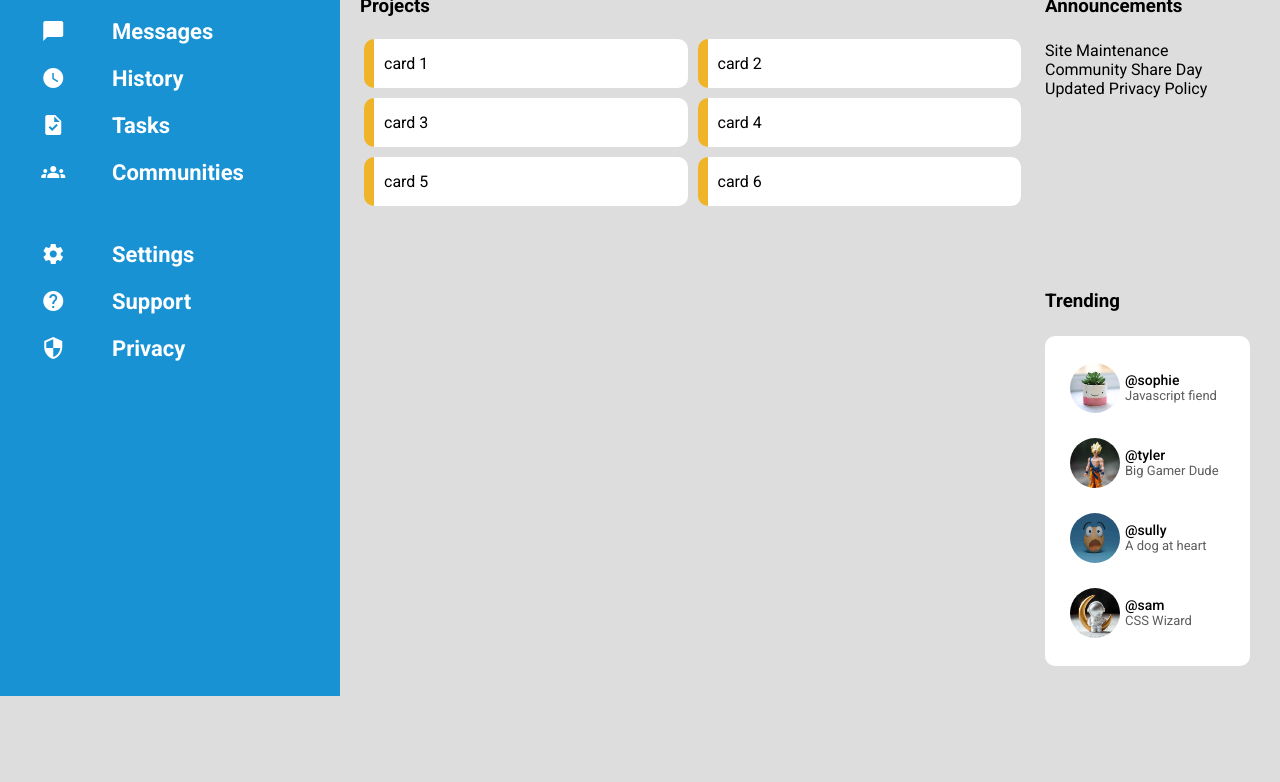
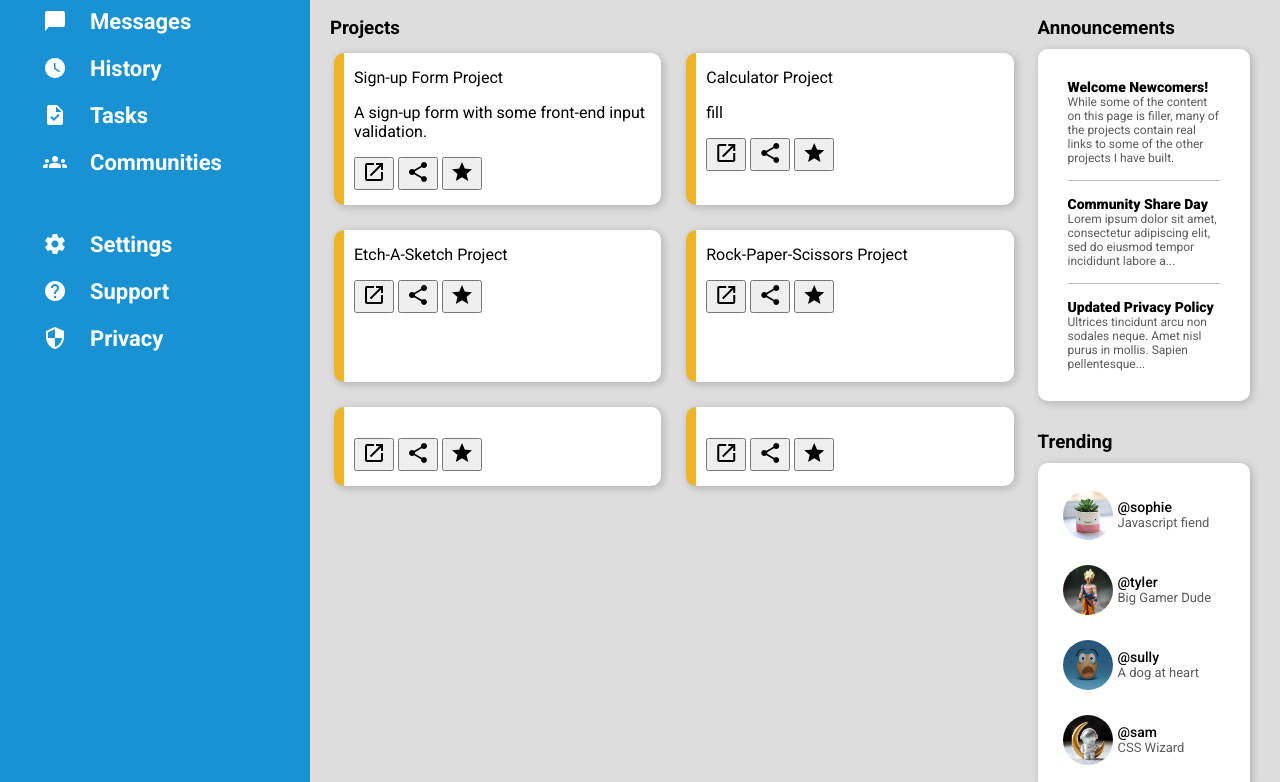
Before and after one commit to spuddister/admin-dashboard-project, a plain HTML site: page index.html in a window 1280 px wide. Shown: the part 197-979 px from the top of the page. Before the commit the page ends 893 px from the top, so only its background shows below. Drawn offline with Linux system fonts and the light colour scheme.

Commit message:
Styled the Annoucements section. Started adding content to the project cards. Adjusted spacing of sidebar.

```diff
--- a/index.html
+++ b/index.html
@@ -63,23 +63,74 @@
         <div class="content">
             <h3>Projects</h3>
             <div class="project-card-grid">
-                <div class="project-card">card 1</div>
-                <div class="project-card">card 2</div>
-                <div class="project-card">card 3</div>
-                <div class="project-card">card 4</div>
-                <div class="project-card">card 5</div>
-                <div class="project-card">card 6</div>
+                <div class="project-card">
+                    <div class="project-card-title">Sign-up Form Project</div>
+                    <p class="project-card-content">A sign-up form with some front-end input validation.</p>
+                    <div class="project-button-wrapper">
+                        <button class="project-button"><span class="material-icons">launch</span></button>
+                        <button class="project-button"><span class="material-icons">share</span></button>
+                        <button class="project-button"><span class="material-icons">star</span></button>
+                    </div>
+                </div>
+                <div class="project-card">
+                    <div class="project-card-title">Calculator Project</div>
+                    <p class="project-card-content">fill</p>
+                    <div class="project-button-wrapper">
+                        <button class="project-button"><span class="material-icons">launch</span></button>
+                        <button class="project-button"><span class="material-icons">share</span></button>
+                        <button class="project-button"><span class="material-icons">star</span></button>
+                    </div>
+                </div>
+                <div class="project-card">
+                    <div class="project-card-title">Etch-A-Sketch Project</div>
+                    <p class="project-card-content"></p>
+                    <div class="project-button-wrapper">
+                        <button class="project-button"><span class="material-icons">launch</span></button>
+                        <button class="project-button"><span class="material-icons">share</span></button>
+                        <button class="project-button"><span class="material-icons">star</span></button>
+                    </div>
+                </div>
+                <div class="project-card">
+                    <div class="project-card-title">Rock-Paper-Scissors Project</div>
+                    <p class="project-card-content"></p>
+                    <div class="project-button-wrapper">
+                        <button class="project-button"><span class="material-icons">launch</span></button>
+                        <button class="project-button"><span class="material-icons">share</span></button>
+                        <button class="project-button"><span class="material-icons">star</span></button>
+                    </div>
+                </div>
+                <div class="project-card">
+                    <div class="project-card-title"></div>
+                    <p class="project-card-content"></p>
+                    <div class="project-button-wrapper">
+                        <button class="project-button"><span class="material-icons">launch</span></button>
+                        <button class="project-button"><span class="material-icons">share</span></button>
+                        <button class="project-button"><span class="material-icons">star</span></button>
+                    </div>
+                </div>
+                <div class="project-card">
+                    <div class="project-card-title"></div>
+                    <p class="project-card-content"></p>
+                    <div class="project-button-wrapper">
+                        <button class="project-button"><span class="material-icons">launch</span></button>
+                        <button class="project-button"><span class="material-icons">share</span></button>
+                        <button class="project-button"><span class="material-icons">star</span></button>
+                    </div>
+                </div>
             </div>
         </div>
         <div class="info-bar">
             <h3 class="announcements">Announcements</h3>
             <div class="announce-card">
-                <div class="info-message">Site Maintenance</div>
-                <div class="info-message">Community Share Day</div>
-                <div class="info-message">Updated Privacy Policy</div>
+                <div class="info-message-title">Welcome Newcomers!</div>
+                <p class="info-message">While some of the content on this page is filler, many of the projects contain real links to some of the other projects I have built.</p>
+                <div class="info-message-title">Community Share Day</div>
+                <p class="info-message">Lorem ipsum dolor sit amet, consectetur adipiscing elit, sed do eiusmod tempor incididunt labore a... </p>
+                <div class="info-message-title">Updated Privacy Policy</div>
+                <p class="info-message">Ultrices tincidunt arcu non sodales neque. Amet nisl purus in mollis. Sapien pellentesque...</p>
             </div>
             <h3 class="trending">Trending</h3>
-            <div class="trending-contacts">
+            <div class="trending-card">
                 <div class="contact">
                     <img src="./img/pic2.jpg" alt="contact1" class="contact-img">
                     <p class="contact-at">@sophie</p>
--- a/styles.css
+++ b/styles.css
@@ -15,7 +15,7 @@ body {
 .grid-container {
     flex: 1;
     display: grid;
-    grid-template: 1.2fr 5fr / minmax(260px, 340px) 6fr 2fr;
+    grid-template: 1.1fr 5fr / minmax(260px, 310px) 6fr 2fr;
 }
 
 .sidebar-grid {
@@ -25,10 +25,10 @@ body {
     background-color: #1992d4;
     font-size: 22px;
     font-weight: 700;
-    padding: 20px 15px 0 0;
+    padding: 20px;
     display: grid;
-    grid-template: 80px repeat(5, 25px) 60px repeat(3, 25px) / 1fr 2fr;
-    gap: 1em 0.25em;
+    grid-template: 70px repeat(5, 25px) 60px repeat(3, 25px) / 70px 2fr;
+    gap: 1em 0;
 }
 
 .sidebar-grid img {
@@ -56,8 +56,9 @@ header {
     grid-row: 1 / 2;
     background-color: white;
     display: grid;
-    grid-template: 40% 60% / 2fr 1fr;
+    grid-template: 45% 55% / 2fr 1fr;
     padding: 0 30px;
+    box-shadow: 0 2px 8px rgba(0, 0, 0, 0.2);
 }
 
 .search-button, .notification-button {
@@ -167,19 +168,24 @@ header {
 }
 
 .interact-button {
-    padding: 5px 20px;
+    padding: 5px 30px;
     background-color: #1992d4;
     color: white;
     font-weight: 700;
     border-radius: 20px;
     height: 40px;
-    width: 90px;
+    min-width: 110px;
     font-size: 14px;
     border: none;
+    justify-content: center;
 }
 
 .interact-button:hover {
     background-color: #0f6a9b;
+}
+
+h3 {
+    margin: 30px 0 10px 0;
 }
 
 .content {
@@ -191,7 +197,7 @@ header {
 
 .project-card-grid {
     display: grid;
-    gap: 10px;
+    gap: 25px;
     padding: 4px;
     grid-template-rows: repeat(2, 1fr);
     grid-template-columns: repeat(auto-fit, minmax(250px, 1fr));
@@ -202,25 +208,27 @@ header {
     border-radius: 10px;
     padding: 15px 10px;
     background-color: white;
-
+    box-shadow: 2px 2px 8px rgba(0, 0, 0, 0.2);
 }
 
 .info-bar {
     grid-column: 3 / -1;
     grid-row: 2 / -1;
-    display: grid;
-    grid-template: 65px 230px 65px 330px / minmax(200px, 1fr);
+    display: flex;
+    flex-direction: column;
     margin-right: 30px;
     margin-bottom: 30px;
 }
 
-.trending-contacts {
+
+.trending-card {
     display: grid;
     grid-template: repeat(4, 65px) / 1fr;
     background-color: white;
     border-radius: 10px;
     padding: 20px;
     gap: 10px;
+    box-shadow: 2px 2px 8px rgba(0, 0, 0, 0.2);
 }
 
 .contact {
@@ -256,6 +264,35 @@ header {
     transition: 200ms;
 }
 
+.announce-card {
+    display: flex;
+    flex-direction: column;
+    background-color: white;
+    border-radius: 10px;
+    padding: 30px;
+    box-shadow: 2px 2px 8px rgba(0, 0, 0, 0.2);
+}
+
+.info-message-title {
+    font-size: 14px;
+    font-weight: 900;
+}
+
+.info-message-title:not(:first-child) {
+    margin-top: 15px;
+}
+
+.info-message:not(:last-child) {
+    border-bottom: 1px solid rgba(92, 92, 92, 0.418);
+    padding-bottom: 15px;
+}
+
+.info-message {
+    margin: 0;
+    color: rgb(92, 92, 92);
+    font-size: 12px;
+}
+
 /* footer {
     display: flex;
     justify-content: center;
```
